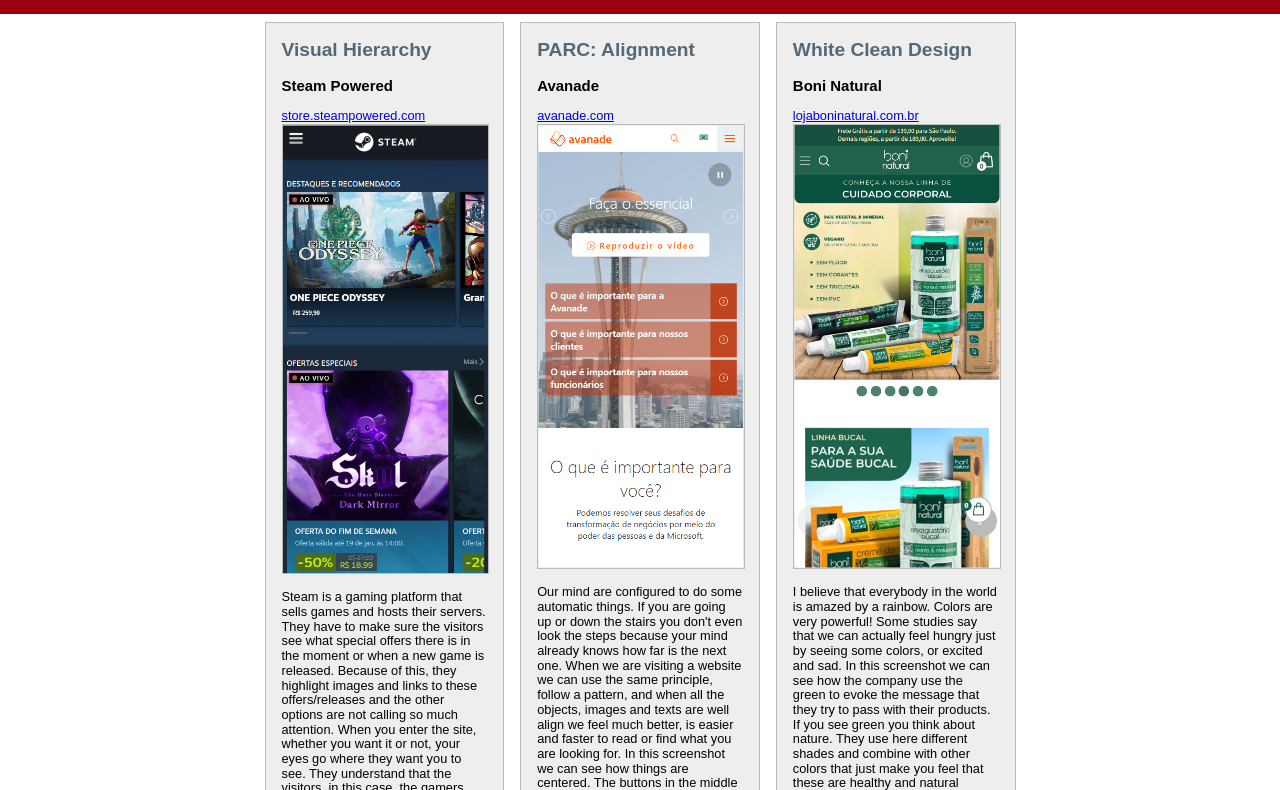
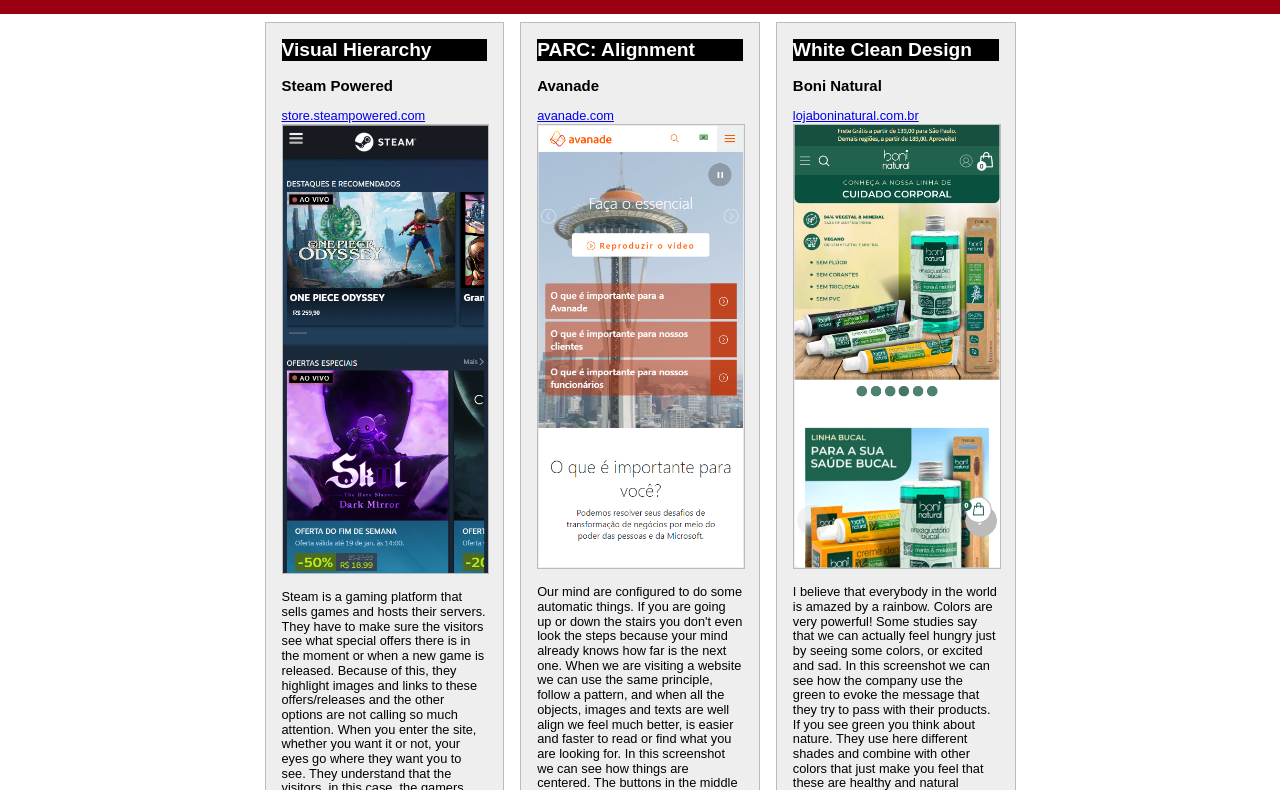
Before and after one commit to JackTrevor/wdd230, a plain HTML site: page lesson2/design-principles.html in a window 1280 px wide. Shown: the part 143-933 px from the top of the page. Drawn offline with Linux system fonts and the light colour scheme.

Commit message:
adjusting h2

```diff
--- a/lesson2/styles/small.css
+++ b/lesson2/styles/small.css
@@ -25,5 +25,8 @@
 	background-color: #eee;
 }
 main section h2 {
-	color: #536878;
+	color: white;
+	background-color: black;
+	width: 100%;
+	text-align: left;
 }
```
